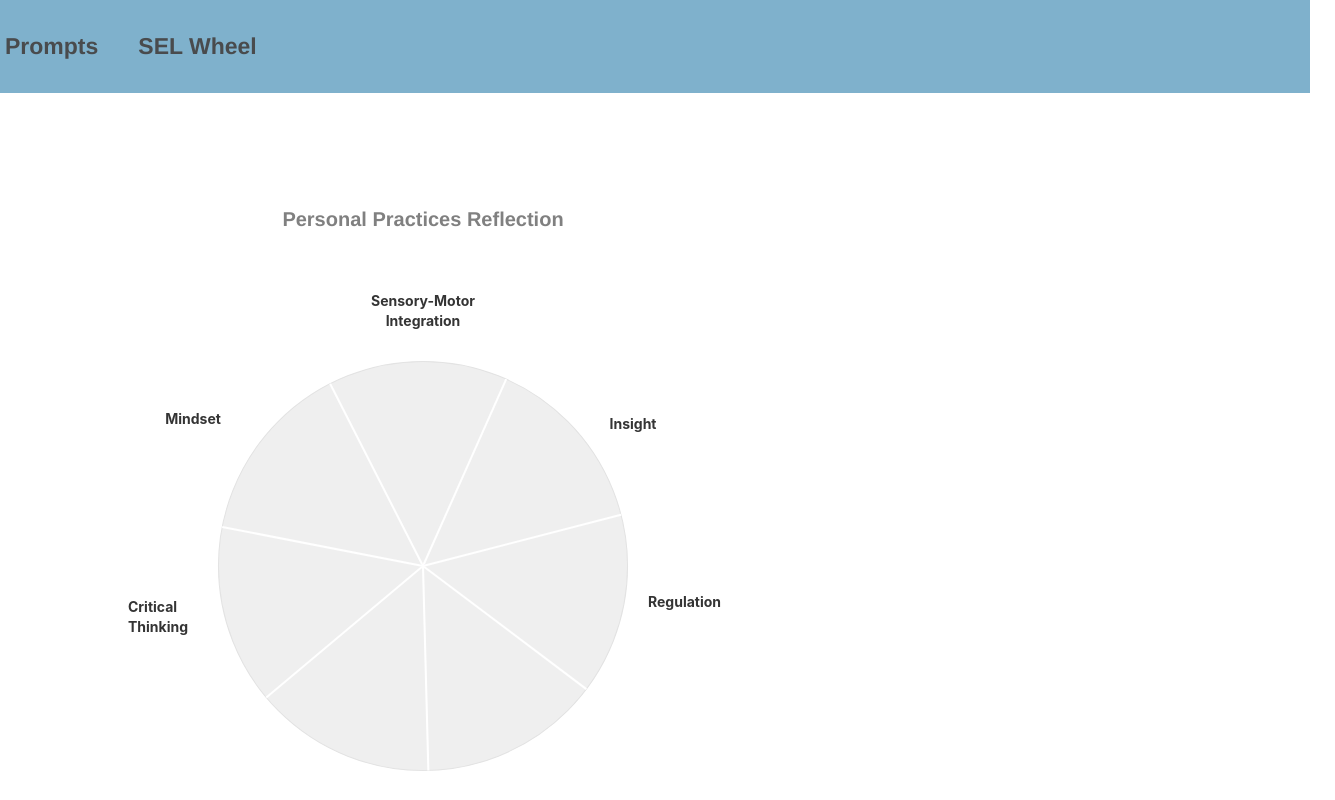
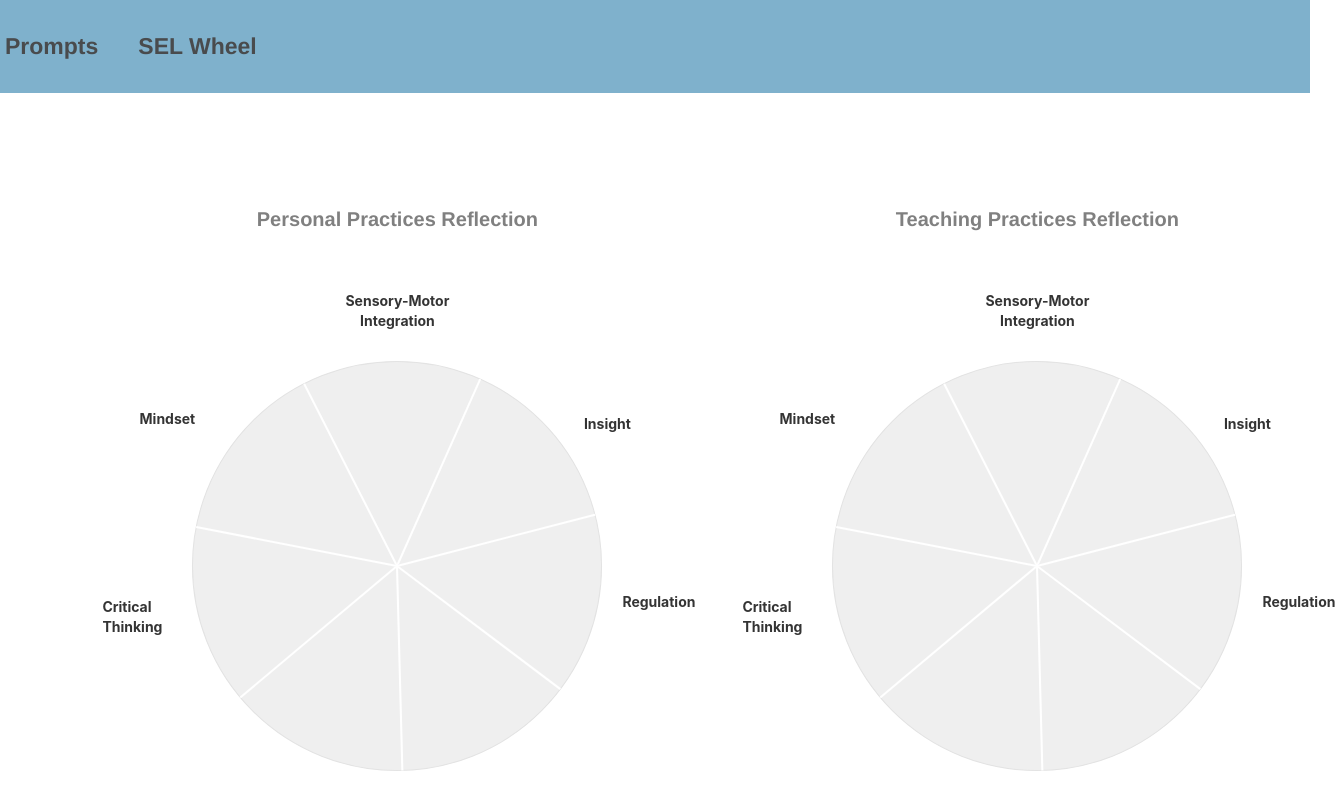
Before and after one commit to Abigayle-Mercer/SEL-Tool-2, a React (Create React App) app: page /Wheel in a window 1280 px wide. Shown: the top 800 px of the page, 1335 px wide, since content can reach past the window. Built offline with nearby package versions, Linux system fonts and the light colour scheme.

Commit message:
adjusting some sizing

```diff
--- a/src/Components/Chart/Chart.css
+++ b/src/Components/Chart/Chart.css
@@ -8,7 +8,6 @@
   width: 60vh;
 
   font-weight: bold;
-  margin-right: 40px;
 
 
 
@@ -97,7 +96,7 @@
 .Wrapper {
     margin: 0 auto; /* Center the boxes horizontally */
   margin-bottom: 30px; /* Add some space between charts */
-  margin-left: 10%;
+  margin-left: 8%;
   margin-bottom: 220px;
 
 
```
